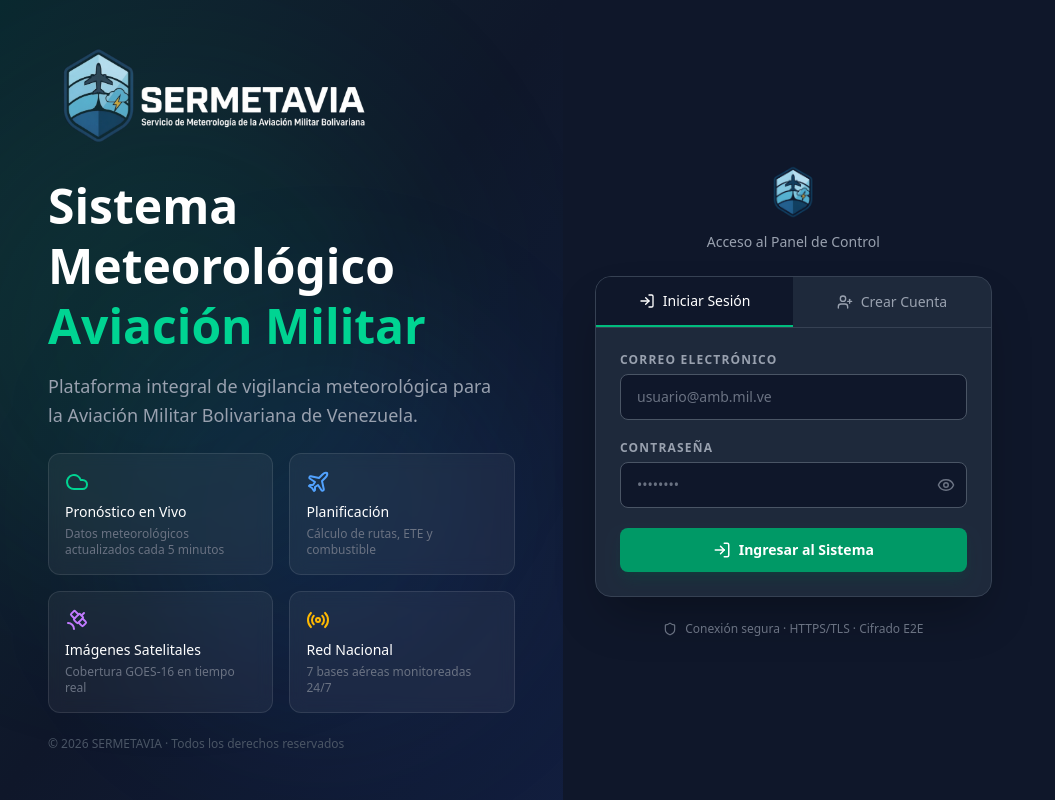
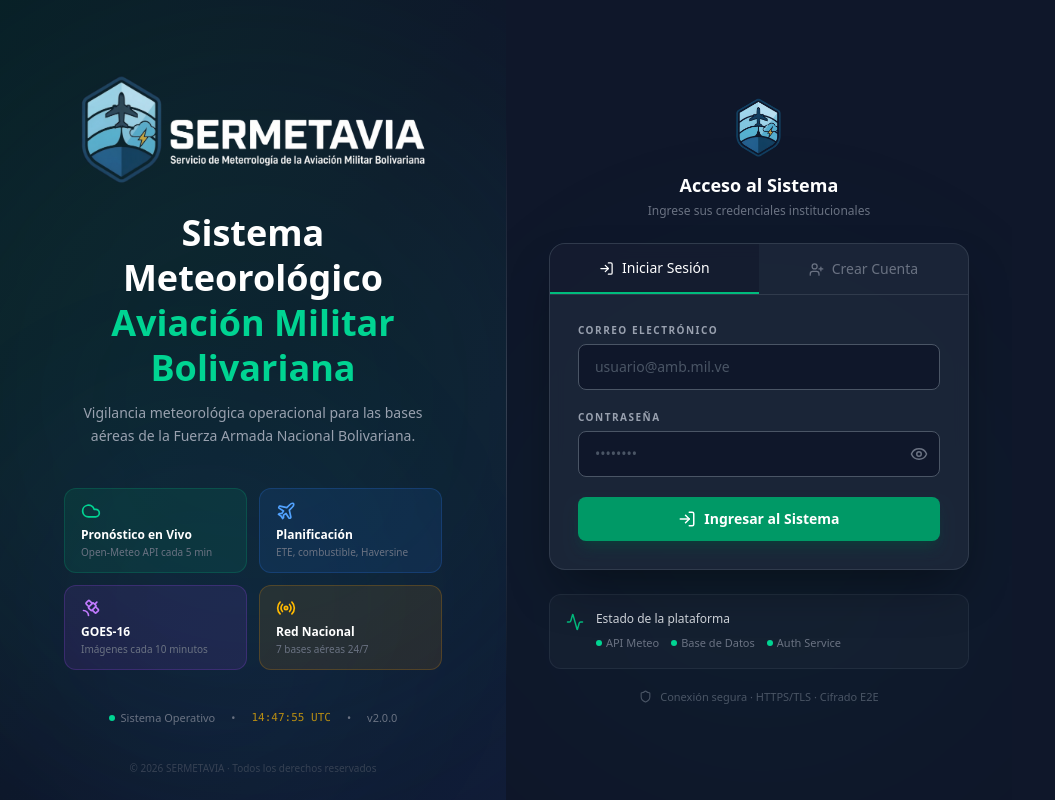
Before and after one commit to luiggiberaldi/app-meteorologico-aviacion-tesis-, a Next.js app: page /login in a window 1280 px wide. Shown: the whole page, without its empty margins (0-1055 px from the left). Built offline with nearby package versions, Linux system fonts and the light colour scheme; no server answers.

Commit message:
ui: login desktop mejorado - centrado vertical, sin espacios vacios, status panel

```diff
--- a/src/app/login/page.tsx
+++ b/src/app/login/page.tsx
@@ -1,9 +1,9 @@
 "use client";
 
-import React, { useState } from 'react';
+import React, { useState, useEffect } from 'react';
 import { useAuth } from '@/context/AuthContext';
 import { useRouter } from 'next/navigation';
-import { LogIn, UserPlus, Eye, EyeOff, Shield, AlertCircle, Check, Cloud, Plane, Radio, Satellite } from 'lucide-react';
+import { LogIn, UserPlus, Eye, EyeOff, Shield, AlertCircle, Check, Cloud, Plane, Radio, Satellite, Activity } from 'lucide-react';
 
 export default function LoginPage() {
   const { signIn, signUp } = useAuth();
@@ -16,6 +16,14 @@ export default function LoginPage() {
   const [loading, setLoading] = useState(false);
   const [error, setError] = useState<string | null>(null);
   const [success, setSuccess] = useState<string | null>(null);
+  const [clock, setClock] = useState('');
+
+  useEffect(() => {
+    const tick = () => setClock(new Date().toISOString().substring(11, 19) + ' UTC');
+    tick();
+    const i = setInterval(tick, 1000);
+    return () => clearInterval(i);
+  }, []);
 
   const handleSubmit = async (e: React.FormEvent) => {
     e.preventDefault();
@@ -24,94 +32,84 @@ export default function LoginPage() {
     setSuccess(null);
 
     if (isRegister) {
-      if (!fullName.trim()) {
-        setError('Ingrese su nombre completo');
-        setLoading(false);
-        return;
-      }
-      if (password.length < 6) {
-        setError('La contraseña debe tener al menos 6 caracteres');
-        setLoading(false);
-        return;
-      }
+      if (!fullName.trim()) { setError('Ingrese su nombre completo'); setLoading(false); return; }
+      if (password.length < 6) { setError('La contraseña debe tener al menos 6 caracteres'); setLoading(false); return; }
       const result = await signUp(email, password, fullName);
-      if (result.error) {
-        setError(result.error);
-      } else {
-        setSuccess('Cuenta creada exitosamente. Puede iniciar sesión.');
-        setIsRegister(false);
-        setPassword('');
-      }
+      if (result.error) { setError(result.error); }
+      else { setSuccess('Cuenta creada exitosamente. Puede iniciar sesión.'); setIsRegister(false); setPassword(''); }
     } else {
       const result = await signIn(email, password);
-      if (result.error) {
-        setError(result.error);
-      } else {
-        router.push('/');
-      }
+      if (result.error) { setError(result.error); }
+      else { router.push('/'); }
     }
     setLoading(false);
   };
 
   return (
-    <div className="min-h-screen bg-[#0f172a] flex">
-      {/* ─── Panel Izquierdo: Hero / Info (solo desktop) ─── */}
-      <div className="hidden lg:flex lg:w-1/2 xl:w-[55%] relative overflow-hidden flex-col justify-between p-12">
-        {/* Fondo decorativo */}
-        <div className="absolute inset-0 bg-gradient-to-br from-emerald-900/30 via-[#0f172a] to-blue-900/20" />
-        <div className="absolute top-20 -left-20 w-[500px] h-[500px] bg-emerald-500/10 rounded-full blur-[100px]" />
-        <div className="absolute bottom-20 right-10 w-[400px] h-[400px] bg-blue-500/8 rounded-full blur-[80px]" />
+    <div className="min-h-screen bg-[#0f172a] flex flex-col lg:flex-row">
 
-        {/* Contenido */}
-        <div className="relative z-10">
-          <img src="/1.png" alt="SERMETAVIA" className="h-24 w-auto object-contain mb-8" />
-          <h1 className="text-4xl xl:text-5xl font-bold text-white leading-tight mb-4">
-            Sistema Meteorológico<br />
-            <span className="text-emerald-400">Aviación Militar</span>
+      {/* ─── Panel Izquierdo: Hero (desktop) ─── */}
+      <div className="hidden lg:flex lg:w-[48%] xl:w-[50%] relative overflow-hidden flex-col items-center justify-center p-10 xl:p-16">
+        {/* Fondo */}
+        <div className="absolute inset-0 bg-gradient-to-br from-emerald-950/40 via-[#0f172a] to-blue-950/30" />
+        <div className="absolute top-1/2 left-1/2 -translate-x-1/2 -translate-y-1/2 w-[700px] h-[700px] bg-emerald-500/8 rounded-full blur-[120px]" />
+        <div className="absolute bottom-0 left-0 w-[400px] h-[400px] bg-blue-500/5 rounded-full blur-[80px]" />
+
+        <div className="relative z-10 max-w-lg text-center">
+          {/* Logo + Título */}
+          <img src="/1.png" alt="SERMETAVIA" className="h-28 w-auto object-contain mx-auto mb-6" />
+          <h1 className="text-3xl xl:text-4xl font-bold text-white leading-tight mb-3">
+            Sistema Meteorológico<br/>
+            <span className="text-emerald-400">Aviación Militar Bolivariana</span>
           </h1>
-          <p className="text-gray-400 text-lg max-w-md leading-relaxed">
-            Plataforma integral de vigilancia meteorológica para la Aviación Militar Bolivariana de Venezuela.
+          <p className="text-gray-400 text-sm max-w-sm mx-auto leading-relaxed mb-10">
+            Vigilancia meteorológica operacional para las bases aéreas de la Fuerza Armada Nacional Bolivariana.
           </p>
-        </div>
 
-        {/* Features grid */}
-        <div className="relative z-10 grid grid-cols-2 gap-4 max-w-lg">
-          <div className="bg-white/5 backdrop-blur-sm border border-white/10 rounded-xl p-4">
-            <Cloud size={24} className="text-emerald-400 mb-2" />
-            <p className="text-white text-sm font-medium">Pronóstico en Vivo</p>
-            <p className="text-gray-500 text-xs mt-1">Datos meteorológicos actualizados cada 5 minutos</p>
+          {/* Features en grilla 2x2 */}
+          <div className="grid grid-cols-2 gap-3 max-w-md mx-auto mb-10">
+            {[
+              { icon: Cloud, color: 'text-emerald-400', bg: 'bg-emerald-500/10 border-emerald-500/20', title: 'Pronóstico en Vivo', desc: 'Open-Meteo API cada 5 min' },
+              { icon: Plane, color: 'text-blue-400', bg: 'bg-blue-500/10 border-blue-500/20', title: 'Planificación', desc: 'ETE, combustible, Haversine' },
+              { icon: Satellite, color: 'text-purple-400', bg: 'bg-purple-500/10 border-purple-500/20', title: 'GOES-16', desc: 'Imágenes cada 10 minutos' },
+              { icon: Radio, color: 'text-amber-400', bg: 'bg-amber-500/10 border-amber-500/20', title: 'Red Nacional', desc: '7 bases aéreas 24/7' },
+            ].map(f => (
+              <div key={f.title} className={`${f.bg} border rounded-xl px-4 py-3 text-left`}>
+                <f.icon size={20} className={`${f.color} mb-1.5`} />
+                <p className="text-white text-xs font-semibold">{f.title}</p>
+                <p className="text-gray-500 text-[10px] mt-0.5">{f.desc}</p>
+              </div>
+            ))}
           </div>
-          <div className="bg-white/5 backdrop-blur-sm border border-white/10 rounded-xl p-4">
-            <Plane size={24} className="text-blue-400 mb-2" />
-            <p className="text-white text-sm font-medium">Planificación</p>
-            <p className="text-gray-500 text-xs mt-1">Cálculo de rutas, ETE y combustible</p>
-          </div>
-          <div className="bg-white/5 backdrop-blur-sm border border-white/10 rounded-xl p-4">
-            <Satellite size={24} className="text-purple-400 mb-2" />
-            <p className="text-white text-sm font-medium">Imágenes Satelitales</p>
-            <p className="text-gray-500 text-xs mt-1">Cobertura GOES-16 en tiempo real</p>
-          </div>
-          <div className="bg-white/5 backdrop-blur-sm border border-white/10 rounded-xl p-4">
-            <Radio size={24} className="text-amber-400 mb-2" />
-            <p className="text-white text-sm font-medium">Red Nacional</p>
-            <p className="text-gray-500 text-xs mt-1">7 bases aéreas monitoreadas 24/7</p>
+
+          {/* Status bar */}
+          <div className="flex items-center justify-center gap-4 text-[11px] text-gray-500">
+            <span className="flex items-center gap-1.5">
+              <span className="w-1.5 h-1.5 rounded-full bg-emerald-400 animate-pulse" />
+              Sistema Operativo
+            </span>
+            <span>•</span>
+            <span className="font-mono text-amber-400/70">{clock}</span>
+            <span>•</span>
+            <span>v2.0.0</span>
           </div>
         </div>
 
-        {/* Bottom text */}
-        <div className="relative z-10">
-          <p className="text-gray-600 text-xs">© 2026 SERMETAVIA · Todos los derechos reservados</p>
-        </div>
+        {/* Copyright */}
+        <p className="absolute bottom-6 text-gray-700 text-[10px]">© 2026 SERMETAVIA · Todos los derechos reservados</p>
       </div>
 
       {/* ─── Panel Derecho: Formulario ─── */}
-      <div className="w-full lg:w-1/2 xl:w-[45%] flex items-center justify-center p-4 sm:p-8">
-        {/* Fondo sutil mobile */}
-        <div className="absolute inset-0 lg:hidden overflow-hidden pointer-events-none">
-          <div className="absolute top-0 left-1/2 -translate-x-1/2 w-[600px] h-[600px] bg-emerald-500/5 rounded-full blur-3xl" />
+      <div className="w-full lg:w-[52%] xl:w-[50%] flex flex-col items-center justify-center p-4 sm:p-8 relative">
+        {/* Fondo sutil */}
+        <div className="absolute inset-0 overflow-hidden pointer-events-none">
+          <div className="absolute top-1/3 right-0 w-[500px] h-[500px] bg-emerald-500/3 rounded-full blur-[100px]" />
         </div>
 
-        <div className="relative w-full max-w-md">
+        {/* Separador vertical desktop */}
+        <div className="hidden lg:block absolute left-0 top-[15%] bottom-[15%] w-px bg-gradient-to-b from-transparent via-gray-700 to-transparent" />
+
+        <div className="relative w-full max-w-[420px]">
           {/* Logo mobile */}
           <div className="text-center mb-8 lg:hidden">
             <img src="/2.png" alt="SERMETAVIA" className="h-16 w-auto mx-auto mb-3 object-contain" />
@@ -119,119 +117,81 @@ export default function LoginPage() {
             <p className="text-gray-400 text-xs mt-1">Servicio Meteorológico — Aviación Militar Bolivariana</p>
           </div>
 
-          {/* Logo desktop (más sutil, solo el escudo) */}
-          <div className="hidden lg:block text-center mb-6">
-            <img src="/2.png" alt="SERMETAVIA" className="h-14 w-auto mx-auto mb-3 object-contain" />
-            <p className="text-gray-400 text-sm">Acceso al Panel de Control</p>
+          {/* Header desktop */}
+          <div className="hidden lg:flex flex-col items-center mb-6">
+            <img src="/2.png" alt="SERMETAVIA" className="h-16 w-auto mb-3 object-contain" />
+            <h2 className="text-lg font-bold text-white">Acceso al Sistema</h2>
+            <p className="text-gray-500 text-xs mt-1">Ingrese sus credenciales institucionales</p>
           </div>
 
-          {/* Card del formulario */}
-          <div className="bg-[#1e293b] rounded-2xl border border-gray-700 shadow-2xl shadow-black/30 overflow-hidden">
-            {/* Header tabs */}
-            <div className="flex border-b border-gray-700">
+          {/* Card */}
+          <div className="bg-[#1e293b]/80 backdrop-blur-sm rounded-2xl border border-gray-700/80 shadow-2xl shadow-black/40 overflow-hidden">
+            {/* Tabs */}
+            <div className="flex border-b border-gray-700/80">
               <button
                 onClick={() => { setIsRegister(false); setError(null); setSuccess(null); }}
-                className={`flex-1 py-3.5 text-sm font-medium transition-colors flex items-center justify-center gap-2 ${
+                className={`flex-1 py-3.5 text-sm font-medium transition-all flex items-center justify-center gap-2 ${
                   !isRegister
-                    ? 'text-white bg-[#0f172a] border-b-2 border-emerald-500'
-                    : 'text-gray-400 hover:text-white'
+                    ? 'text-white bg-[#0f172a]/60 border-b-2 border-emerald-500'
+                    : 'text-gray-500 hover:text-white'
                 }`}
               >
-                <LogIn size={16} /> Iniciar Sesión
+                <LogIn size={15} /> Iniciar Sesión
               </button>
               <button
                 onClick={() => { setIsRegister(true); setError(null); setSuccess(null); }}
-                className={`flex-1 py-3.5 text-sm font-medium transition-colors flex items-center justify-center gap-2 ${
+                className={`flex-1 py-3.5 text-sm font-medium transition-all flex items-center justify-center gap-2 ${
                   isRegister
-                    ? 'text-white bg-[#0f172a] border-b-2 border-emerald-500'
-                    : 'text-gray-400 hover:text-white'
+                    ? 'text-white bg-[#0f172a]/60 border-b-2 border-emerald-500'
+                    : 'text-gray-500 hover:text-white'
                 }`}
               >
-                <UserPlus size={16} /> Crear Cuenta
+                <UserPlus size={15} /> Crear Cuenta
               </button>
             </div>
 
-            <form onSubmit={handleSubmit} className="p-6 space-y-5">
-              {/* Mensajes */}
+            <form onSubmit={handleSubmit} className="p-6 lg:p-7 space-y-5">
               {error && (
-                <div className="flex items-center gap-2 bg-red-900/30 border border-red-500/40 rounded-lg p-3 animate-in fade-in duration-200">
+                <div className="flex items-center gap-2 bg-red-900/30 border border-red-500/40 rounded-lg p-3">
                   <AlertCircle size={16} className="text-red-400 shrink-0" />
                   <p className="text-sm text-red-300">{error}</p>
                 </div>
               )}
               {success && (
-                <div className="flex items-center gap-2 bg-emerald-900/30 border border-emerald-500/40 rounded-lg p-3 animate-in fade-in duration-200">
+                <div className="flex items-center gap-2 bg-emerald-900/30 border border-emerald-500/40 rounded-lg p-3">
                   <Check size={16} className="text-emerald-400 shrink-0" />
                   <p className="text-sm text-emerald-300">{success}</p>
                 </div>
               )}
 
-              {/* Nombre completo (solo registro) */}
               {isRegister && (
                 <div>
-                  <label className="text-xs font-bold text-gray-400 uppercase tracking-widest mb-1.5 block">
-                    Nombre Completo
-                  </label>
-                  <input
-                    type="text"
-                    value={fullName}
-                    onChange={e => setFullName(e.target.value)}
-                    placeholder="Tte. Juan Pérez"
-                    className="w-full bg-[#0f172a] border border-gray-600 rounded-lg px-4 py-3 text-sm text-white placeholder-gray-500 focus:outline-none focus:ring-2 focus:ring-emerald-500 focus:border-transparent transition-all"
-                    required
-                  />
+                  <label className="text-[10px] font-bold text-gray-400 uppercase tracking-[0.15em] mb-1.5 block">Nombre Completo</label>
+                  <input type="text" value={fullName} onChange={e => setFullName(e.target.value)} placeholder="Tte. Juan Pérez"
+                    className="w-full bg-[#0f172a] border border-gray-600 rounded-lg px-4 py-3 text-sm text-white placeholder-gray-600 focus:outline-none focus:ring-2 focus:ring-emerald-500/60 focus:border-emerald-500/40 transition-all" required />
                 </div>
               )}
 
-              {/* Email */}
               <div>
-                <label className="text-xs font-bold text-gray-400 uppercase tracking-widest mb-1.5 block">
-                  Correo Electrónico
-                </label>
-                <input
-                  type="email"
-                  value={email}
-                  onChange={e => setEmail(e.target.value)}
-                  placeholder="usuario@amb.mil.ve"
-                  className="w-full bg-[#0f172a] border border-gray-600 rounded-lg px-4 py-3 text-sm text-white placeholder-gray-500 focus:outline-none focus:ring-2 focus:ring-emerald-500 focus:border-transparent transition-all"
-                  required
-                />
+                <label className="text-[10px] font-bold text-gray-400 uppercase tracking-[0.15em] mb-1.5 block">Correo Electrónico</label>
+                <input type="email" value={email} onChange={e => setEmail(e.target.value)} placeholder="usuario@amb.mil.ve"
+                  className="w-full bg-[#0f172a] border border-gray-600 rounded-lg px-4 py-3 text-sm text-white placeholder-gray-600 focus:outline-none focus:ring-2 focus:ring-emerald-500/60 focus:border-emerald-500/40 transition-all" required />
               </div>
 
-              {/* Contraseña */}
               <div>
-                <label className="text-xs font-bold text-gray-400 uppercase tracking-widest mb-1.5 block">
-                  Contraseña
-                </label>
+                <label className="text-[10px] font-bold text-gray-400 uppercase tracking-[0.15em] mb-1.5 block">Contraseña</label>
                 <div className="relative">
-                  <input
-                    type={showPassword ? 'text' : 'password'}
-                    value={password}
-                    onChange={e => setPassword(e.target.value)}
-                    placeholder="••••••••"
-                    className="w-full bg-[#0f172a] border border-gray-600 rounded-lg px-4 py-3 pr-11 text-sm text-white placeholder-gray-500 focus:outline-none focus:ring-2 focus:ring-emerald-500 focus:border-transparent transition-all"
-                    required
-                    minLength={6}
-                  />
-                  <button
-                    type="button"
-                    onClick={() => setShowPassword(!showPassword)}
-                    className="absolute right-3 top-1/2 -translate-y-1/2 text-gray-500 hover:text-gray-300 transition-colors"
-                  >
+                  <input type={showPassword ? 'text' : 'password'} value={password} onChange={e => setPassword(e.target.value)} placeholder="••••••••"
+                    className="w-full bg-[#0f172a] border border-gray-600 rounded-lg px-4 py-3 pr-11 text-sm text-white placeholder-gray-600 focus:outline-none focus:ring-2 focus:ring-emerald-500/60 focus:border-emerald-500/40 transition-all" required minLength={6} />
+                  <button type="button" onClick={() => setShowPassword(!showPassword)} className="absolute right-3 top-1/2 -translate-y-1/2 text-gray-500 hover:text-gray-300 transition-colors">
                     {showPassword ? <EyeOff size={18} /> : <Eye size={18} />}
                   </button>
                 </div>
-                {isRegister && (
-                  <p className="text-[11px] text-gray-500 mt-1.5">Mínimo 6 caracteres</p>
-                )}
+                {isRegister && <p className="text-[10px] text-gray-600 mt-1.5">Mínimo 6 caracteres</p>}
               </div>
 
-              {/* Botón submit */}
-              <button
-                type="submit"
-                disabled={loading}
-                className="w-full bg-emerald-600 hover:bg-emerald-500 disabled:opacity-50 disabled:cursor-not-allowed text-white font-semibold py-3 rounded-lg transition-all flex items-center justify-center gap-2 shadow-lg shadow-emerald-900/30 text-sm"
-              >
+              <button type="submit" disabled={loading}
+                className="w-full bg-emerald-600 hover:bg-emerald-500 disabled:opacity-50 disabled:cursor-not-allowed text-white font-semibold py-3 rounded-lg transition-all flex items-center justify-center gap-2 shadow-lg shadow-emerald-900/40 text-sm mt-2">
                 {loading ? (
                   <div className="w-5 h-5 border-2 border-white/30 border-t-white rounded-full animate-spin" />
                 ) : isRegister ? (
@@ -243,13 +203,28 @@ export default function LoginPage() {
             </form>
           </div>
 
+          {/* Info extra debajo del card */}
+          <div className="mt-6 bg-[#1e293b]/40 border border-gray-700/40 rounded-xl p-4 hidden lg:block">
+            <div className="flex items-start gap-3">
+              <Activity size={18} className="text-emerald-500 shrink-0 mt-0.5" />
+              <div>
+                <p className="text-xs font-medium text-gray-300">Estado de la plataforma</p>
+                <div className="flex items-center gap-3 mt-2 text-[11px] text-gray-500">
+                  <span className="flex items-center gap-1"><span className="w-1.5 h-1.5 rounded-full bg-emerald-400" /> API Meteo</span>
+                  <span className="flex items-center gap-1"><span className="w-1.5 h-1.5 rounded-full bg-emerald-400" /> Base de Datos</span>
+                  <span className="flex items-center gap-1"><span className="w-1.5 h-1.5 rounded-full bg-emerald-400" /> Auth Service</span>
+                </div>
+              </div>
+            </div>
+          </div>
+
           {/* Footer */}
-          <div className="text-center mt-6">
-            <div className="flex items-center justify-center gap-2 text-gray-500 text-xs">
-              <Shield size={14} />
+          <div className="text-center mt-5">
+            <div className="flex items-center justify-center gap-2 text-gray-600 text-[11px]">
+              <Shield size={13} />
               <span>Conexión segura · HTTPS/TLS · Cifrado E2E</span>
             </div>
-            <p className="text-[10px] text-gray-600 mt-2 lg:hidden">© 2026 SERMETAVIA — Acceso Restringido</p>
+            <p className="text-[10px] text-gray-700 mt-2 lg:hidden">© 2026 SERMETAVIA — Acceso Restringido</p>
           </div>
         </div>
       </div>
```
